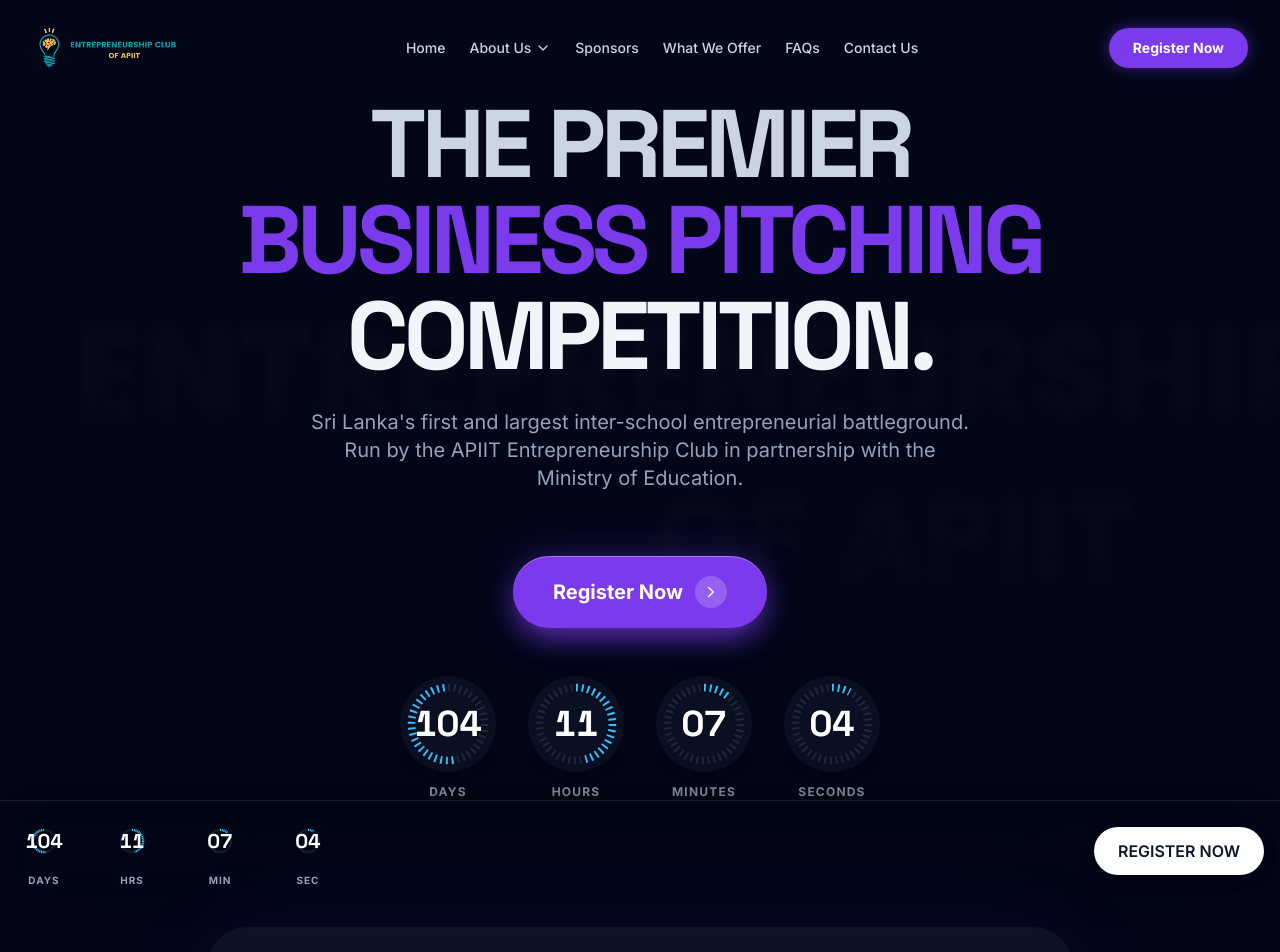
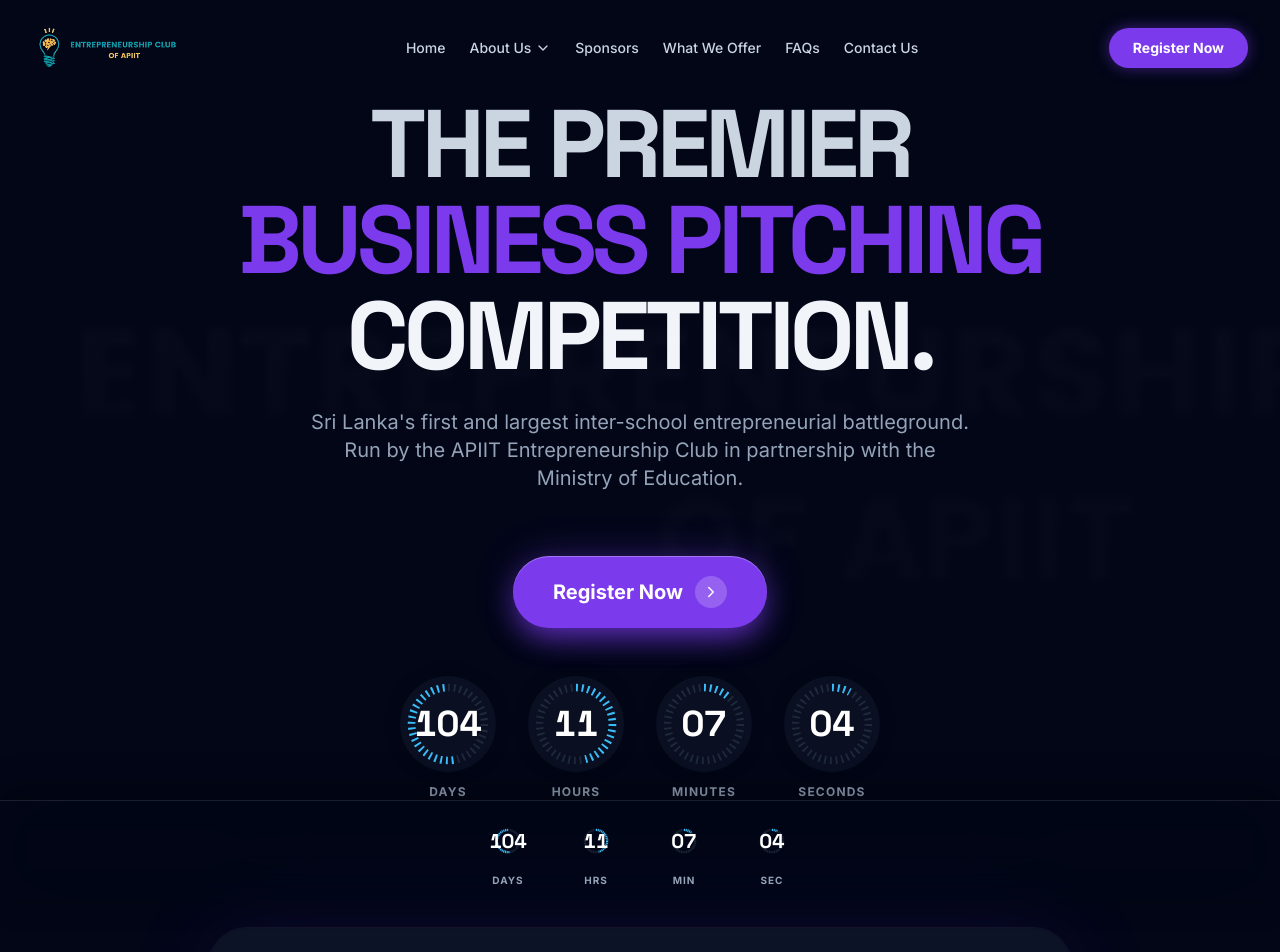
Before and after one commit to hana-careem/sandbox-website, a Next.js app: page / in a window 1280 px wide. Shown: the top 952 px of the page. Built offline with nearby package versions, Linux system fonts and the light colour scheme.

Commit message:
removed register button from floating sticky bar

```diff
--- a/components/home/SandboxHero.jsx
+++ b/components/home/SandboxHero.jsx
@@ -160,7 +160,7 @@
       <div
         className={`fixed bottom-0 left-0 w-full z-40 bg-slate-950/40 backdrop-blur-2xl border-t border-white/10 shadow-[0_-8px_32px_rgba(0,0,0,0.4)] transition-transform duration-500 transform ${isSticky ? 'translate-y-0' : 'translate-y-full'}`}
       >
-        <div className="max-w-7xl mx-auto px-4 py-3 flex flex-row items-center justify-between">
+        <div className="max-w-7xl mx-auto px-4 py-3 flex flex-row items-center justify-center">
 
           {/* Ticking Numbers */}
           <div className="flex gap-4 md:gap-8">
@@ -174,15 +174,6 @@
               <Dial key={idx} label={item.label} value={item.value} max={item.max} instanceId="sticky" size="small" />
             ))}
           </div>
-
-          {/* Sticky Register Button */}
-          <Link
-            href="https://forms.office.com/"
-            target="_blank"
-            className="group inline-flex items-center justify-center gap-2 px-6 py-3 text-sm md:text-base font-semibold rounded-full text-[#0F172A] bg-[#FFFFFF] shadow-[0_4px_14px_rgba(0,0,0,0.25)] transition-all duration-300 hover:bg-[#E2E8F0] hover:-translate-y-0.5 active:translate-y-0.5"
-          >
-            REGISTER NOW
-          </Link>
         </div>
       </div>
     </>
```
